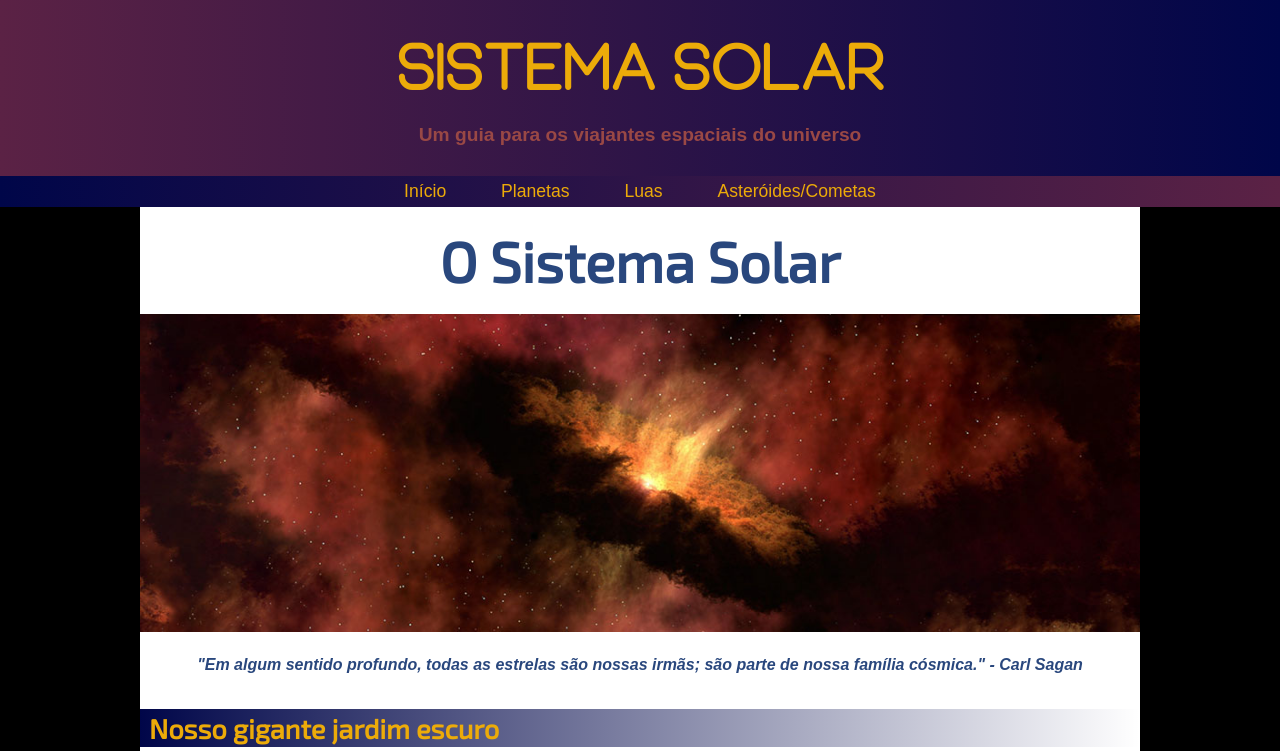
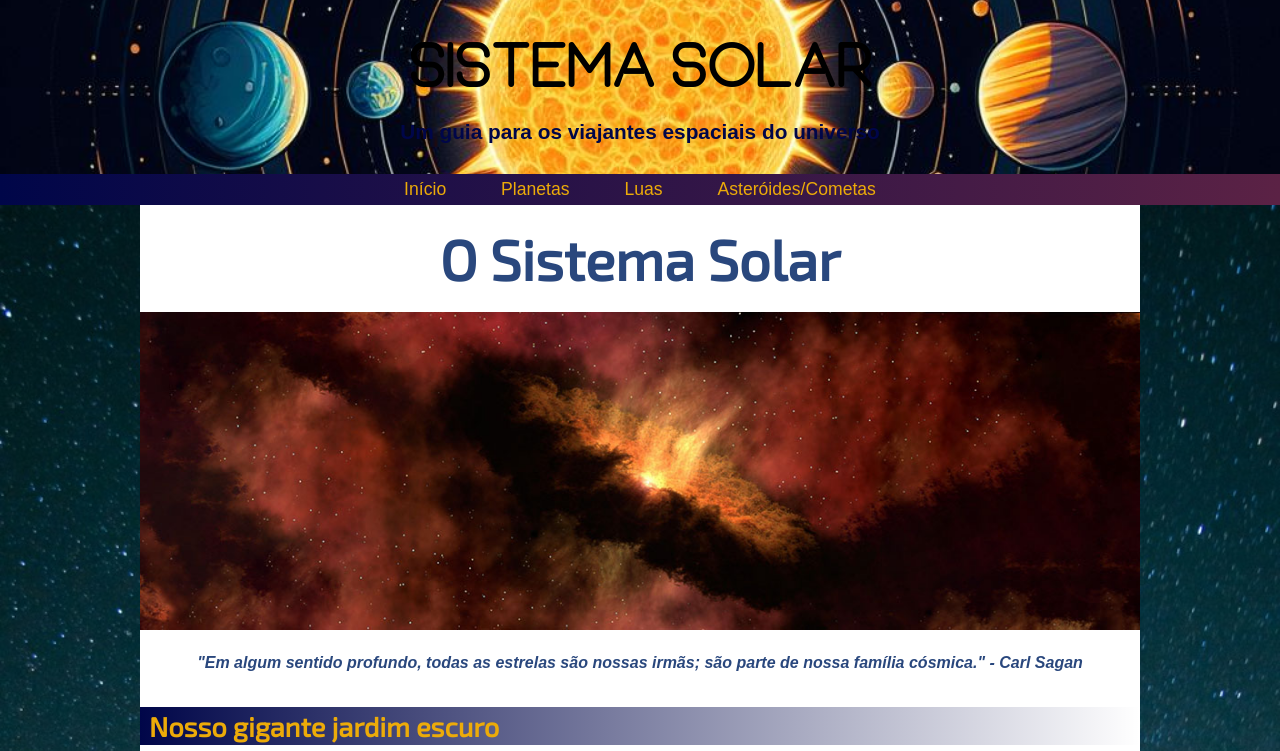
Before and after one commit to guilhermealucard/projeto-sistema-solar, a plain HTML site: page index.html in a window 1280 px wide. Shown: the top 751 px of the page. Drawn offline with Linux system fonts and the light colour scheme; files whose address does not match are found by name.

Commit message:
Atualização 15/01/2024

```diff
--- a/estilo/style.css
+++ b/estilo/style.css
@@ -31,31 +31,40 @@
   font-style: normal;
 }
 
+
+body{
+  font-family: var(--fonte0);
+  background-image: url(/images/mainwallpaper.jpg);
+  background-repeat: repeat-x;
+  background-size: contain;
+  background-attachment: fixed;
+}
+
 header {
-  background-image: linear-gradient(to right, var(--cor3), var(--cor1) );
+  background-image: url(/images/OIG.jpg);
+  background-size: cover;
+  background-repeat: no-repeat;
+  background-position: center left;
   padding: 30px;
   text-align: center;
 }
 
-body{
-  font-family: var(--fonte0);
-  background-color: var(--cor6);
-}
-
   header h1{
     font-family: var(--fonte1);
-    font-size: 4em;
-    color: var(--cor5);
+    font-size: 3.8em;
+    color: var(--cor6);
+    font-weight: bolder;
     margin-bottom: 0px;
   }
 
   header p{
     font-family: var(--fonte0);
-    font-size: 1.2em;
-    font-weight: bold;
-    color: var(--cor4);
+    font-size: 1.3em;
+    font-weight: bolder;
+    color: var(--cor1);
     margin-top: 20px;
   }
+
 
 nav{
   background-image: linear-gradient(to right, var(--cor1), var(--cor3));
--- /dev/null
+++ b/estilo/styleplanetas.css
@@ -0,0 +1,8 @@
+header {
+  background-image: url(/images/OIG.jpg);
+  background-size: cover;
+  background-repeat: no-repeat;
+  background-position: center left;
+  padding: 30px;
+  text-align: center;
+}
```
Also changed, not shown: index.html (+2 -1 lines), planetas.html (+2 -1 lines), images/OIG.jpg (added), images/mainwallpaper.jpg (added).
